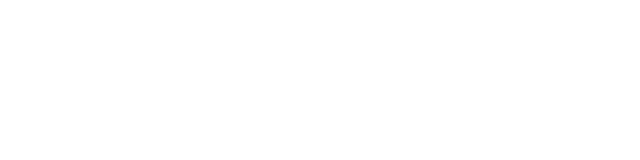
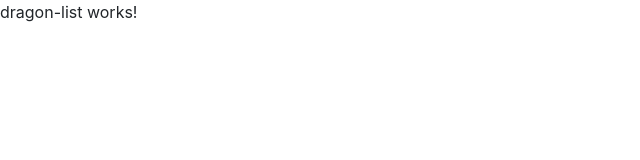
Before and after one commit to peraltapam/dracarys, an Angular app: page /dragonList in a window 1280 px wide. Before the commit this address led to /. Shown: the top 160 px of the page, without its empty margins (0-640 px from the left). Built offline with nearby package versions, Linux system fonts and the light colour scheme.

Commit message:
add dragonList component

```diff
--- a/src/app/app-routing.module.ts
+++ b/src/app/app-routing.module.ts
@@ -2,9 +2,11 @@
 import { RouterModule, Routes } from '@angular/router';
 
 import { LoginComponent } from './login/login.component';
+import { DragonListComponent } from './dragon-list/dragon-list.component';
 
 const routes: Routes = [
-  { path: 'login', component: LoginComponent }
+  { path: 'login', component: LoginComponent },
+  { path: 'dragonList', component: DragonListComponent }
 ];
 
 @NgModule({
--- a/src/app/app.module.ts
+++ b/src/app/app.module.ts
@@ -5,11 +5,13 @@
 import { AppComponent } from './app.component';
 import { LoginComponent } from './login/login.component';
 import { AppRoutingModule } from './app-routing.module';
+import { DragonListComponent } from './dragon-list/dragon-list.component';
 
 @NgModule({
   declarations: [
     AppComponent,
-    LoginComponent
+    LoginComponent,
+    DragonListComponent
   ],
   imports: [
     BrowserModule,
--- /dev/null
+++ b/src/app/dragon-list/dragon-list.component.html
@@ -0,0 +1,3 @@
+<p>
+  dragon-list works!
+</p>
--- /dev/null
+++ b/src/app/dragon-list/dragon-list.component.ts
@@ -0,0 +1,15 @@
+import { Component, OnInit } from '@angular/core';
+
+@Component({
+  selector: 'app-dragon-list',
+  templateUrl: './dragon-list.component.html',
+  styleUrls: ['./dragon-list.component.sass']
+})
+export class DragonListComponent implements OnInit {
+
+  constructor() { }
+
+  ngOnInit() {
+  }
+
+}
--- a/src/app/login/login.component.ts
+++ b/src/app/login/login.component.ts
@@ -1,5 +1,6 @@
 import { Component, OnInit } from '@angular/core';
 import { NgForm } from '@angular/forms';
+import {Router} from '@angular/router';
 
 @Component({
   selector: 'app-login',
@@ -10,17 +11,16 @@
   user = {username: 'dany', password: 'drogon'};
   showAlert = false;
 
-  constructor() { }
+  constructor(private router: Router) { }
 
   ngOnInit() {
   }
 
   loginHandler(form: NgForm) {
-    console.log('login clicked', form);
     if(form.value.username === this.user.username &&
        form.value.password === this.user.password ) {
-      console.log('login successful');
       this.showAlert = false;
+      this.router.navigateByUrl('/dragonList');
     } else {
       this.showAlert = true;
     }
```
Also changed, not shown: src/app/dragon-list/dragon-list.component.sass (added).
